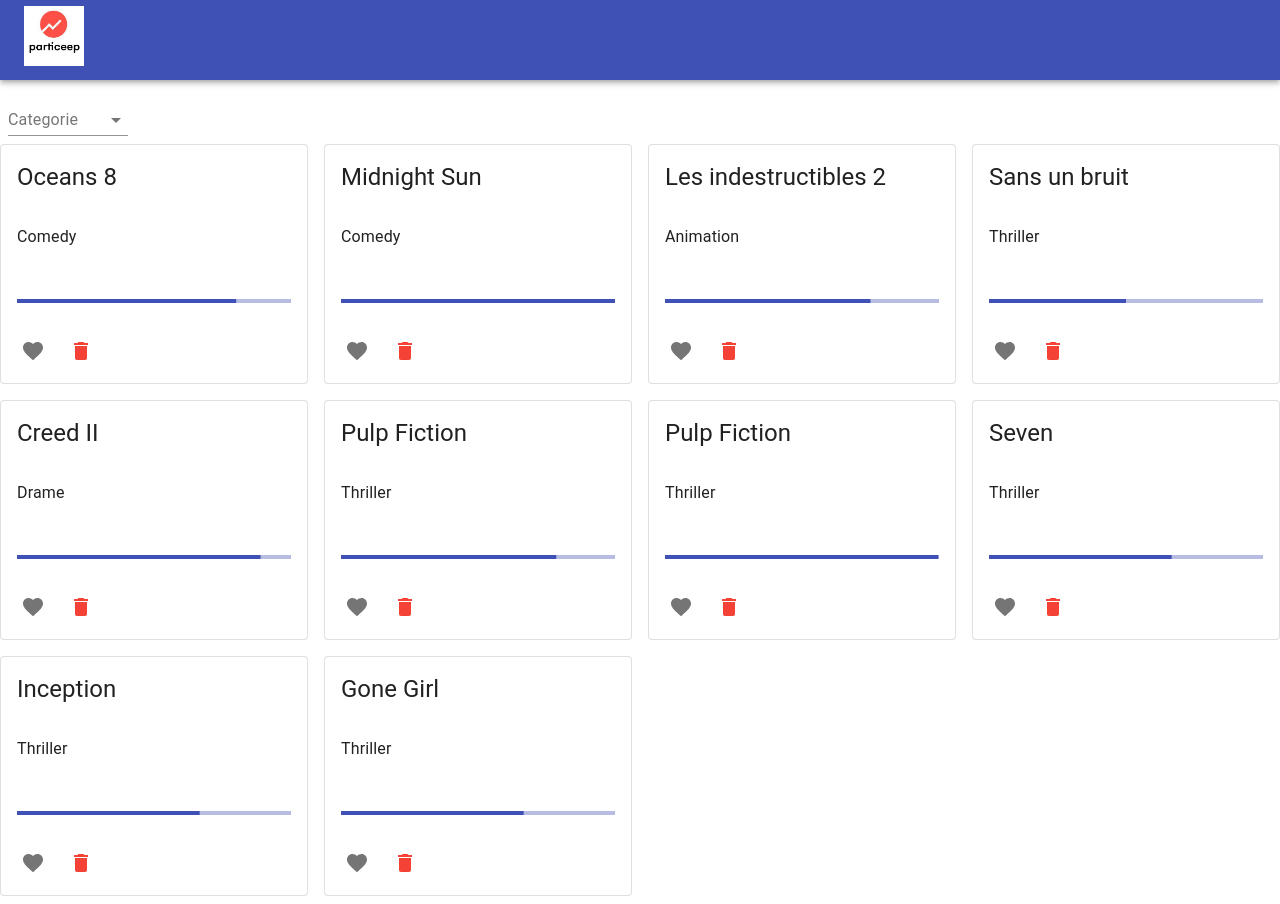
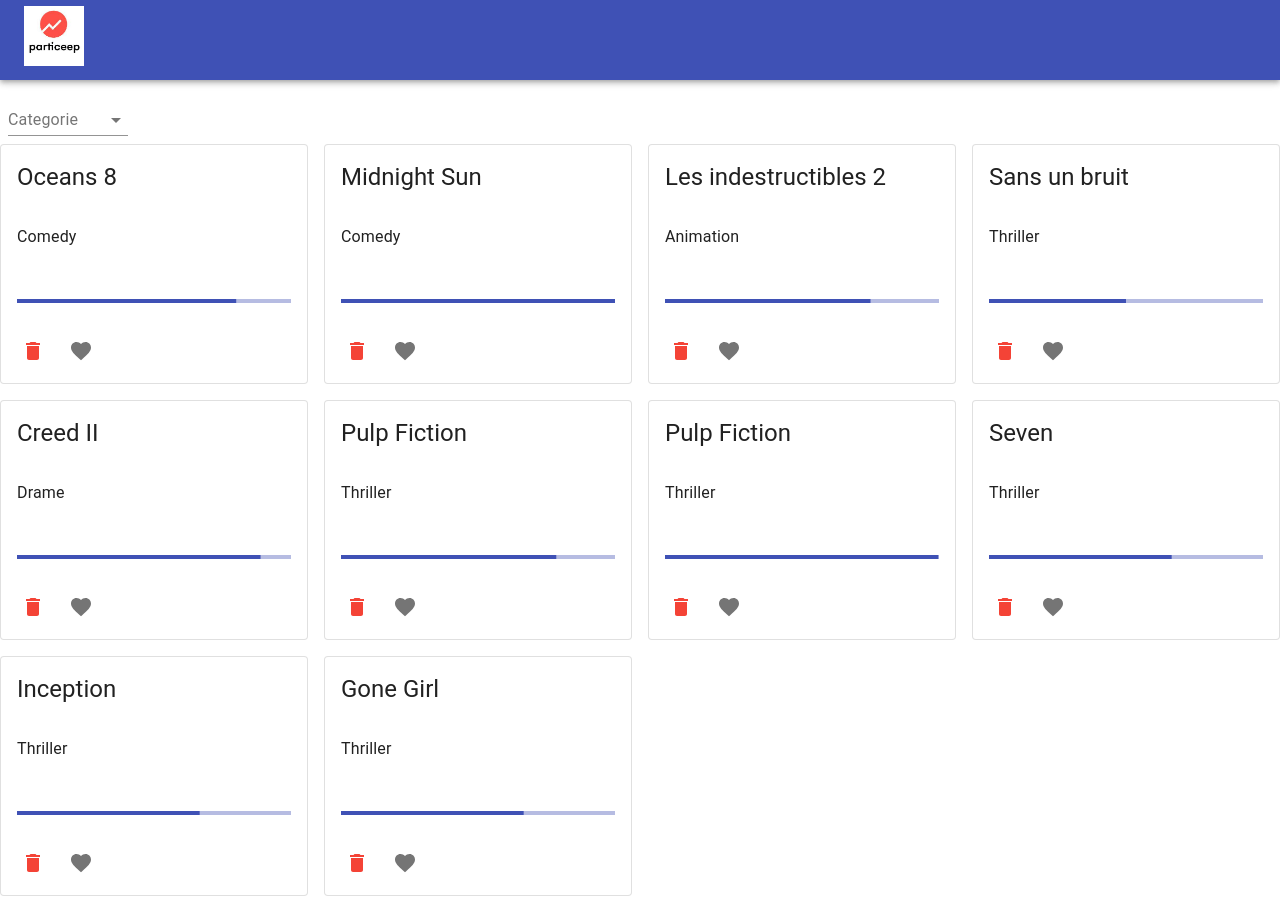
Before and after one commit to anasZabili/interview_particeep, a React (Create React App) app: page / in a window 1280 px wide. Built offline with nearby package versions, Linux system fonts and the light colour scheme.

Commit message:
<Style>: inversion position bouton like supprimer

```diff
--- a/src/components/movieWrapper/MovieCard.js
+++ b/src/components/movieWrapper/MovieCard.js
@@ -66,11 +66,11 @@
           />
         </CardContent>
         <CardActions disableSpacing>
+          <IconButton aria-label="Supprimer" onClick={handleDelete}>
+            <DeleteIcon color="error" />
+          </IconButton>
           <IconButton aria-label="Like" onClick={handleLike}>
             {movie.isLike ? <FavoriteIcon color="error" /> : <FavoriteIcon />}
-          </IconButton>
-          <IconButton aria-label="Supprimer" onClick={handleDelete}>
-            <DeleteIcon color="error" />
           </IconButton>
         </CardActions>
       </Card>
```
